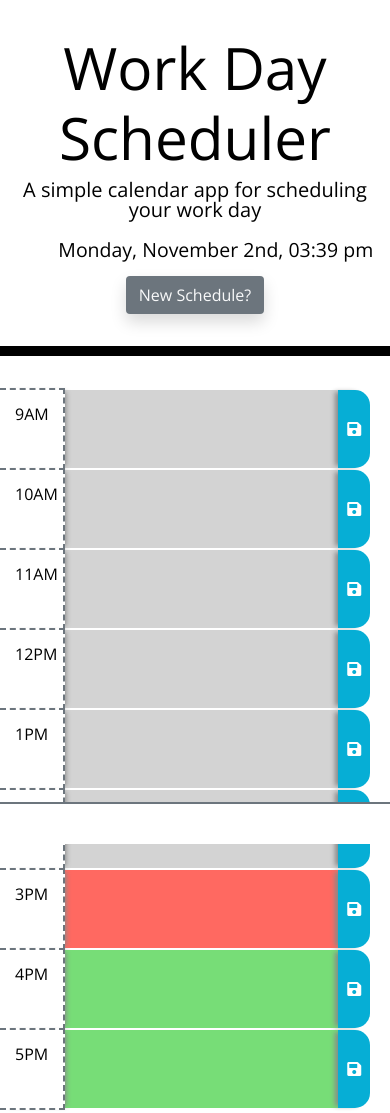
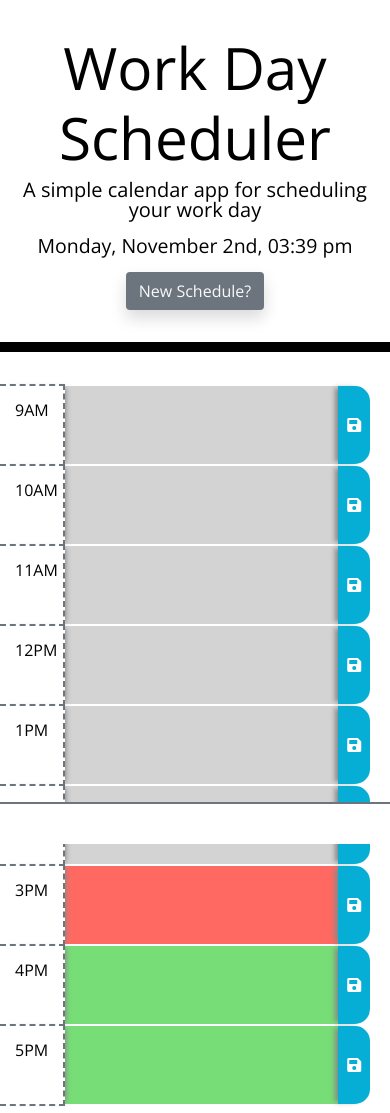
Before and after one commit to Craig5117/work-day-scheduler, a plain HTML site: page index.html in a window 390 px wide. Drawn offline with nearby package versions, Linux system fonts and the light colour scheme.

Commit message:
slight cosmetic improvement to the date in HTML and CSS

```diff
--- a/assets/css/style.css
+++ b/assets/css/style.css
@@ -108,7 +108,7 @@ footer {
 }
 
 @media screen and (max-width: 400px) {
-  header span {
+  header #date {
     font-size: 5vw;
 
   }
--- a/index.html
+++ b/index.html
@@ -27,8 +27,8 @@
     <!--Hero-->
     <header class="jumbotron text-center">
       <h1>Work Day Scheduler</h1>
-      <p class="lead description">A simple calendar app for scheduling your work day<br />
-        <span id="date"></span></p>
+      <p class="lead">A simple calendar app for scheduling your work day</p>
+        <p class="lead" id="date"></p>
       <button id="clear" class="btn bg-secondary shadow text-light">New Schedule?</button>
     </header>
     <div class="container">
```
